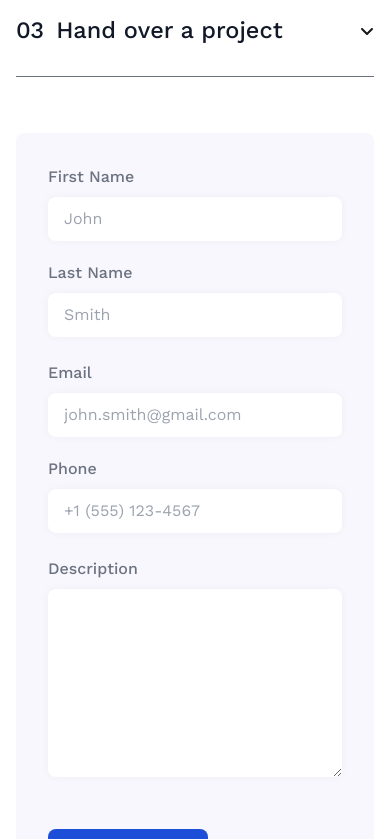
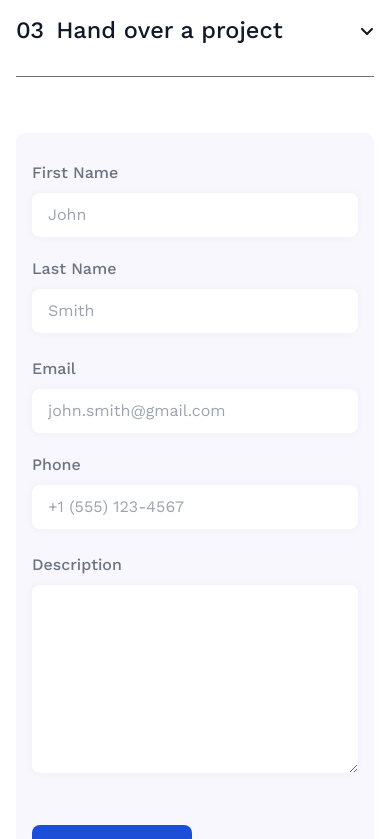
Before and after one commit to MusaZeshan-IT/zeshan-qaiser-portfolio, a Next.js app: page / in a window 390 px wide. Shown: the part 4140-4979 px from the top of the page. Built offline with nearby package versions, Linux system fonts and the light colour scheme.

Commit message:
The contact form has been made completely responsive.

```diff
--- a/app/components/Contact.jsx
+++ b/app/components/Contact.jsx
@@ -55,7 +55,7 @@ const Contact = () => {
 
             {/* Form Section */}
             <div className='lg:w-7/12'>
-                <div className='bg-[rgb(248,247,253)] rounded-lg p-8 flex flex-col gap-y-6'>
+                <div className='bg-[rgb(248,247,253)] rounded-lg lg:p-8 md:p-6 xs:px-5 px-4 py-7 flex flex-col gap-y-6'>
                     <div className='flex md:flex-row flex-col gap-x-7 gap-y-5 justify-between'>
                         <div className='flex flex-col gap-y-2 w-full'>
                             <label className='text-gray-500 font-medium' htmlFor="fname">First Name</label>
```
